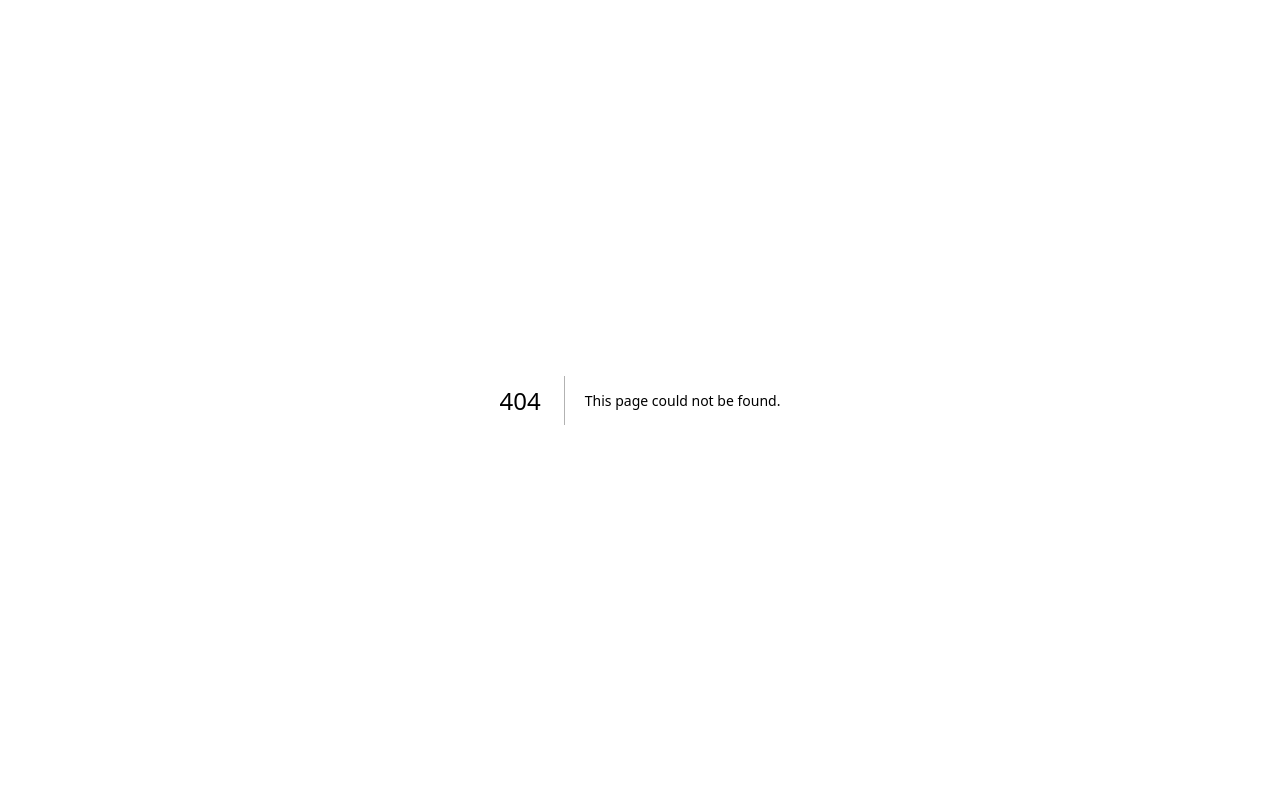
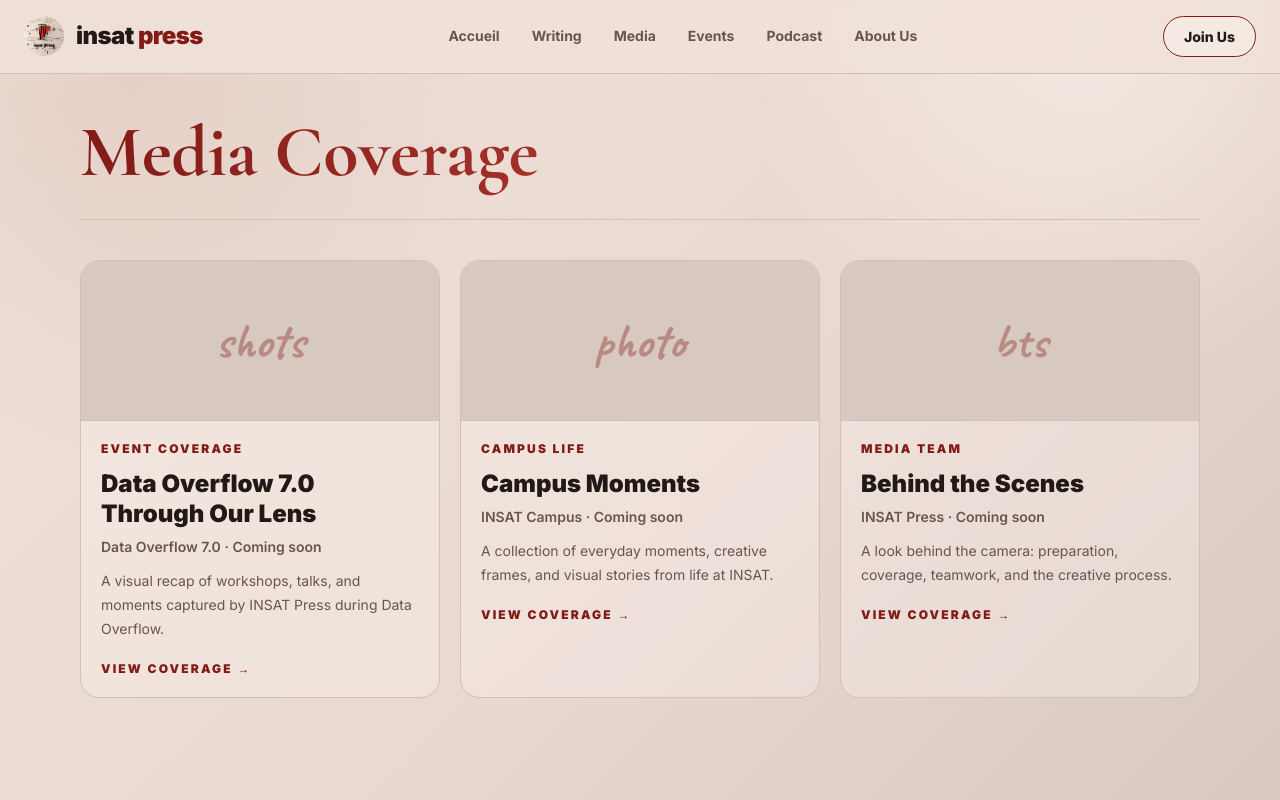
Before and after one commit to Mayssam-Hergli/insat-press, a Next.js app: page /media in a window 1280 px wide. Before the commit this address had no page. Built offline with nearby package versions, Linux system fonts and the light colour scheme.

Commit message:
Build writing and media pages

```diff
--- /dev/null
+++ b/src/app/media/page.tsx
@@ -0,0 +1,29 @@
+import Navbar from "@/components/shared/Navbar";
+import MediaCard from "@/components/cards/MediaCard";
+import { mediaCoverage } from "@/data/mediaCoverage";
+
+export default function MediaPage() {
+  return (
+    <main className="min-h-screen page-bg">
+      <Navbar />
+
+      <section className="px-6 py-10 md:px-12 lg:px-20">
+        <div className="mx-auto max-w-6xl">
+          <div className="mb-10">
+            <h1 className="font-serif-display bg-[linear-gradient(90deg,#821b16_0%,#9e2d27_35%,#b9433a_65%,#d2766c_100%)] bg-clip-text pb-3 text-5xl font-bold leading-[1.08] text-transparent md:text-6xl lg:text-7xl">
+              Media Coverage
+            </h1>
+
+            <div className="mt-4 h-[1px] w-full bg-[var(--line)]" />
+          </div>
+
+          <div className="grid gap-5 md:grid-cols-2 lg:grid-cols-3">
+            {mediaCoverage.map((item) => (
+              <MediaCard key={item.slug} item={item} />
+            ))}
+          </div>
+        </div>
+      </section>
+    </main>
+  );
+}
--- /dev/null
+++ b/src/components/cards/MediaCard.tsx
@@ -0,0 +1,44 @@
+import Link from "next/link";
+import type { MediaCoverage } from "@/data/mediaCoverage";
+
+type MediaCardProps = {
+  item: MediaCoverage;
+};
+
+export default function MediaCard({ item }: MediaCardProps) {
+  return (
+    <Link
+      href="#"
+      data-cursor-label="View"
+      className="group block overflow-hidden rounded-[1.2rem] border border-[var(--line)] bg-[rgba(255,248,243,0.28)] transition hover:-translate-y-1 hover:shadow-xl hover:shadow-[rgba(33,25,22,0.08)]"
+    >
+      <div className="flex h-40 items-center justify-center border-b border-[var(--line)] bg-[var(--sand)]">
+        <span className="font-hand text-5xl font-bold text-[rgba(130,27,22,0.36)]">
+          {item.coverLabel}
+        </span>
+      </div>
+
+      <div className="p-5">
+        <p className="text-xs font-black uppercase tracking-[0.18em] text-[var(--press-red)]">
+          {item.type}
+        </p>
+
+        <h2 className="mt-3 text-2xl font-black leading-tight text-[var(--ink)] transition-colors group-hover:text-[var(--press-red)]">
+          {item.title}
+        </h2>
+
+        <p className="mt-2 text-sm font-semibold text-[var(--muted)]">
+          {item.eventName} · {item.date}
+        </p>
+
+        <p className="mt-3 text-sm leading-6 text-[var(--muted)]">
+          {item.description}
+        </p>
+
+        <p className="mt-5 text-xs font-black uppercase tracking-[0.18em] text-[var(--press-red)]">
+          View coverage →
+        </p>
+      </div>
+    </Link>
+  );
+}
--- /dev/null
+++ b/src/data/mediaCoverage.ts
@@ -0,0 +1,43 @@
+
+export type MediaCoverage = {
+  slug: string;
+  title: string;
+  eventName: string;
+  date: string;
+  description: string;
+  coverLabel: string;
+  type: string;
+};
+
+export const mediaCoverage: MediaCoverage[] = [
+  {
+    slug: "data-overflow-coverage",
+    title: "Data Overflow 7.0 Through Our Lens",
+    eventName: "Data Overflow 7.0",
+    date: "Coming soon",
+    description:
+      "A visual recap of workshops, talks, and moments captured by INSAT Press during Data Overflow.",
+    coverLabel: "shots",
+    type: "Event Coverage",
+  },
+  {
+    slug: "campus-moments",
+    title: "Campus Moments",
+    eventName: "INSAT Campus",
+    date: "Coming soon",
+    description:
+      "A collection of everyday moments, creative frames, and visual stories from life at INSAT.",
+    coverLabel: "photo",
+    type: "Campus Life",
+  },
+  {
+    slug: "behind-the-scenes",
+    title: "Behind the Scenes",
+    eventName: "INSAT Press",
+    date: "Coming soon",
+    description:
+      "A look behind the camera: preparation, coverage, teamwork, and the creative process.",
+    coverLabel: "bts",
+    type: "Media Team",
+  },
+];
```
